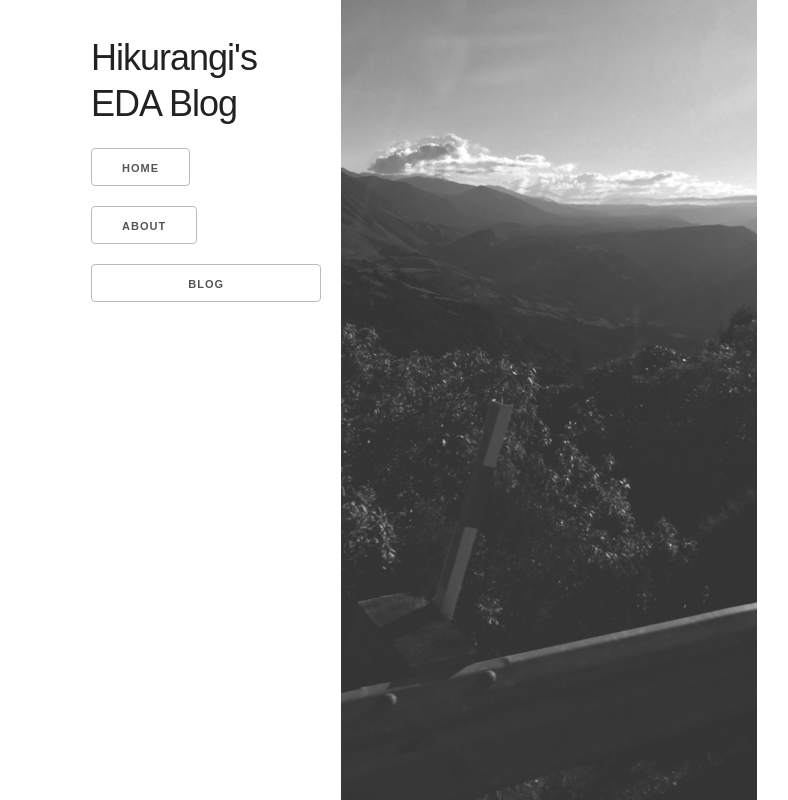
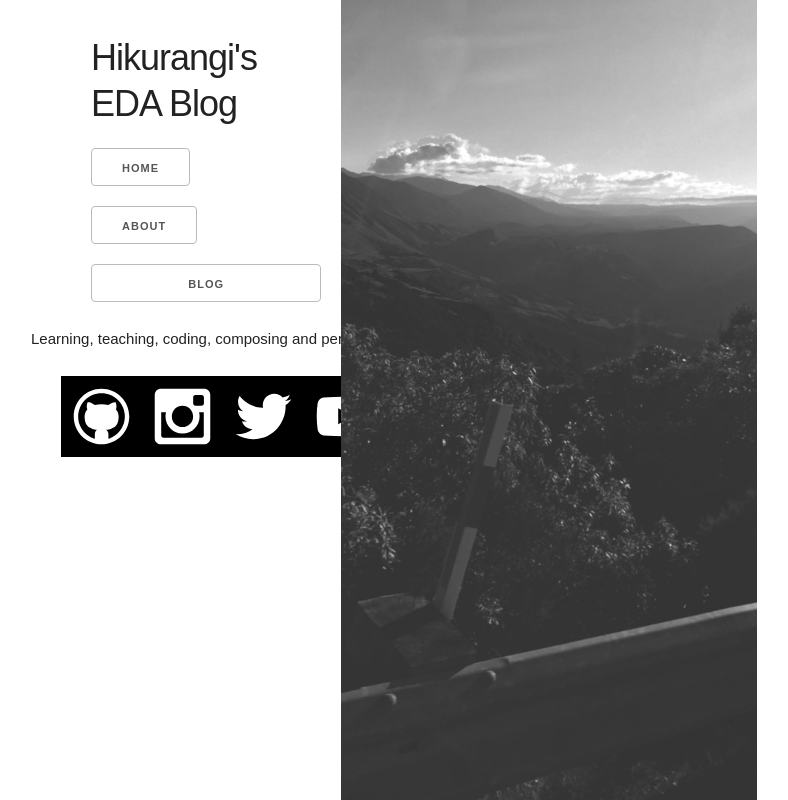
Before and after one commit to hikurangi/hikurangi.github.io, a React (Create React App) app: page /about in a window 1280 px wide. Shown: the whole page, without its empty margins (309-1097 px from the left). Built offline with nearby package versions, Linux system fonts and the light colour scheme.

Commit message:
fix routes

```diff
--- a/src/index.js
+++ b/src/index.js
@@ -15,8 +15,8 @@ import Blog     from './components/Blog'
 const routes = (
   <BrowserRouter>
     <Route path="/" component={App}/>
-    <Route path="about" component={About} />
-    <Route path="blog/:blogTitle" component={Blog} />
+    <Route path="/about" component={About} />
+    <Route path="/blog/:blogTitle" component={Blog} />
   </BrowserRouter>
 )
 
```
